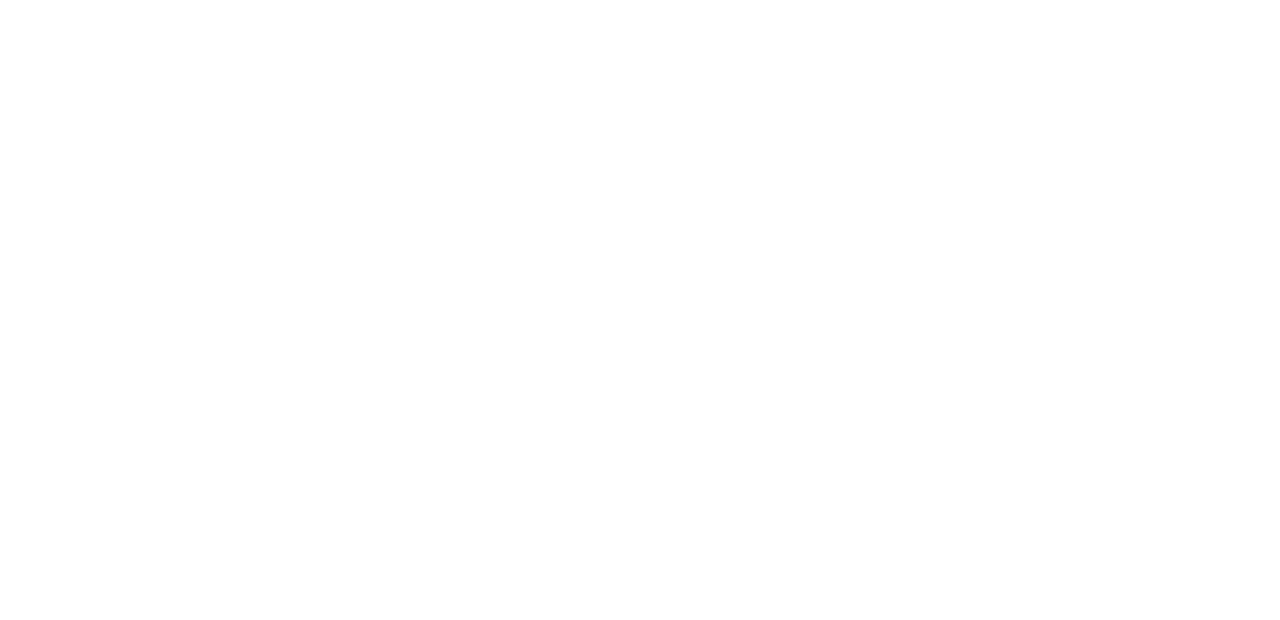
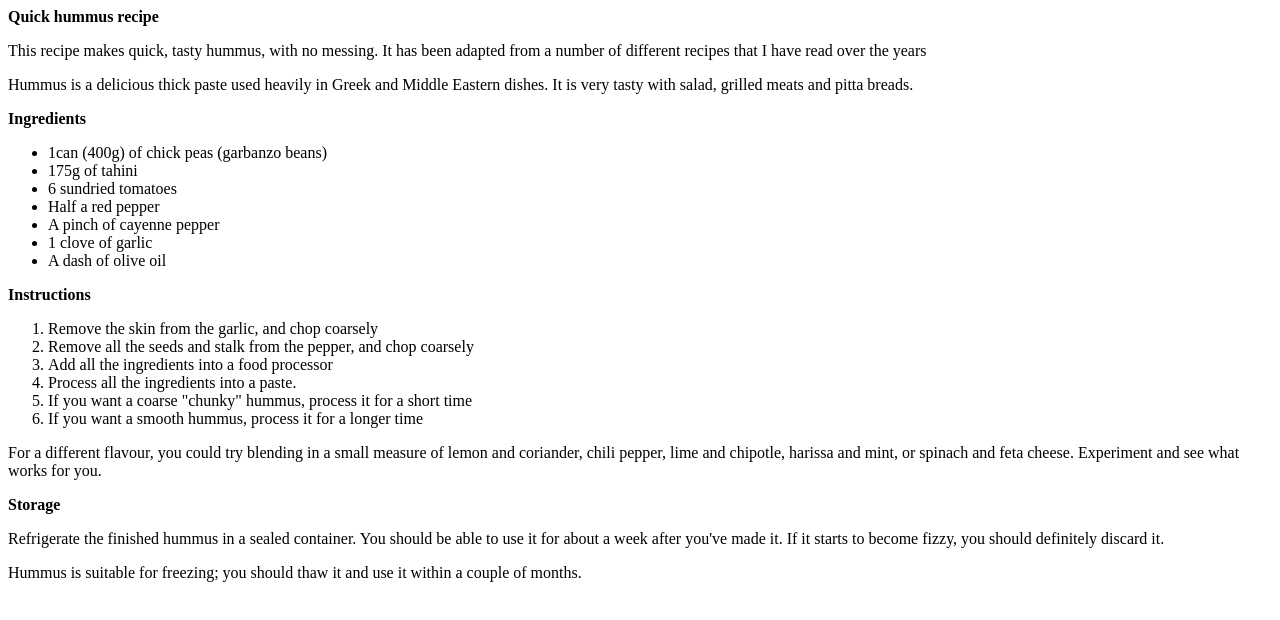
Before and after one commit to Pinturicchio1994/Pinturicchio1994.github.io, a plain HTML site: page Html/Esercitazione lezione 3 Liste.html in a window 1280 px wide. Drawn offline with Linux system fonts and the light colour scheme.

Commit message:
Esercitazione lezione 3 Lista

```diff
--- a/Html/Esercitazione lezione 3 Liste.html
+++ b/Html/Esercitazione lezione 3 Liste.html
@@ -1,10 +1,55 @@
 <!DOCTYPE html>
-<html lang="en">
+<html lang="en" xmlns="http://www.w3.org/1999/html">
 <head>
     <meta charset="UTF-8">
-    <title>Title</title>
+    <title>Lista</title>
 </head>
 <body>
+<strong>Quick hummus recipe</strong><br>
+
+<p>This recipe makes quick, tasty hummus, with no messing. It has been adapted from a number of different recipes that I
+    have read over the years<br></p>
+
+<p> Hummus is a delicious thick paste used heavily in Greek and Middle Eastern dishes. It is very tasty with salad,
+    grilled
+    meats and pitta breads.<br></p>
+
+
+<strong>Ingredients</strong>
+
+<ul>
+    <li> 1can (400g) of chick peas (garbanzo beans)</li>
+    <li>175g of tahini</li>
+    <li>6 sundried tomatoes</li>
+    <li>Half a red pepper</li>
+    <li>A pinch of cayenne pepper</li>
+    <li>1 clove of garlic</li>
+    <li>A dash of olive oil</li>
+</ul>
+
+
+<strong>Instructions</strong>
+
+<ol>
+    <li>Remove the skin from the garlic, and chop coarsely</li>
+    <li>Remove all the seeds and stalk from the pepper, and chop coarsely</li>
+    <li>Add all the ingredients into a food processor</li>
+    <li>Process all the ingredients into a paste.</li>
+    <li>If you want a coarse "chunky" hummus, process it for a short time</li>
+    <li>If you want a smooth hummus, process it for a longer time</li>
+</ol>
+
+<p>For a different flavour, you could try blending in a small measure of lemon and coriander, chili pepper, lime and
+    chipotle, harissa and mint, or spinach and feta cheese. Experiment and see what works for you.<br></p>
+
+<p><strong>Storage</strong> <br>
+<p>
+
+<p> Refrigerate the finished hummus in a sealed container. You should be able to use it for about a week after you've
+    made
+    it. If it starts to become fizzy, you should definitely discard it.<br></p>
+
+<p>Hummus is suitable for freezing; you should thaw it and use it within a couple of months.</p>
 
 </body>
 </html>
```
